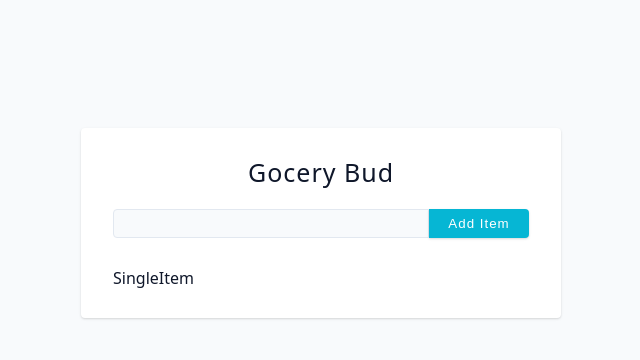
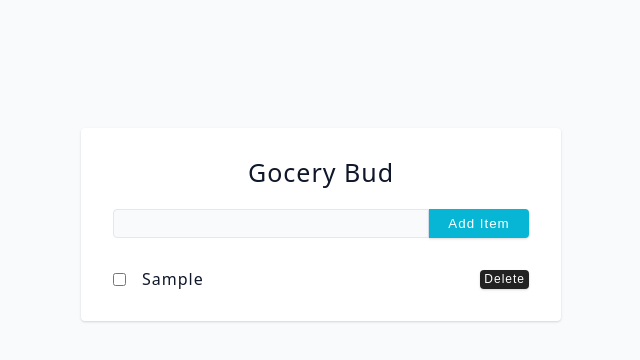
Before and after one commit to Sholola-Gbolahan/Gocery-Bug, a React (Vite) app: page / in a window 1280 px wide. Both pictures are taken after typing "Sample" into the empty fields and a click on the button "Add Item". Shown: the top 360 px of the page, without its empty margins (319-959 px from the left). Built offline with nearby package versions, Linux system fonts and the light colour scheme; the HTML template or start-up script is replaced by a standard one.

Commit message:
Single item initiated

```diff
--- a/src/SingleItem.jsx
+++ b/src/SingleItem.jsx
@@ -1,7 +1,27 @@
-import React from "react"
+import React, { useState } from "react"
 
-const SingleItem = () => {
-  return <div>SingleItem</div>
+const SingleItem = ({ item, removeItem }) => {
+  const [isChecked, setIsChecked] = useState(item.completed)
+  return (
+    <div className="single-item">
+      <input
+        type="checkbox"
+        checked={isChecked}
+        onChange={() => setIsChecked(!isChecked)}
+      />
+      <p
+        style={{
+          textTransform: "capitalize",
+          textDecoration: isChecked && "line-through",
+        }}
+      >
+        {item.name}
+      </p>
+      <button onClick={removeItem} type="button" className="btn remove-btn">
+        delete
+      </button>
+    </div>
+  )
 }
 
 export default SingleItem
```
